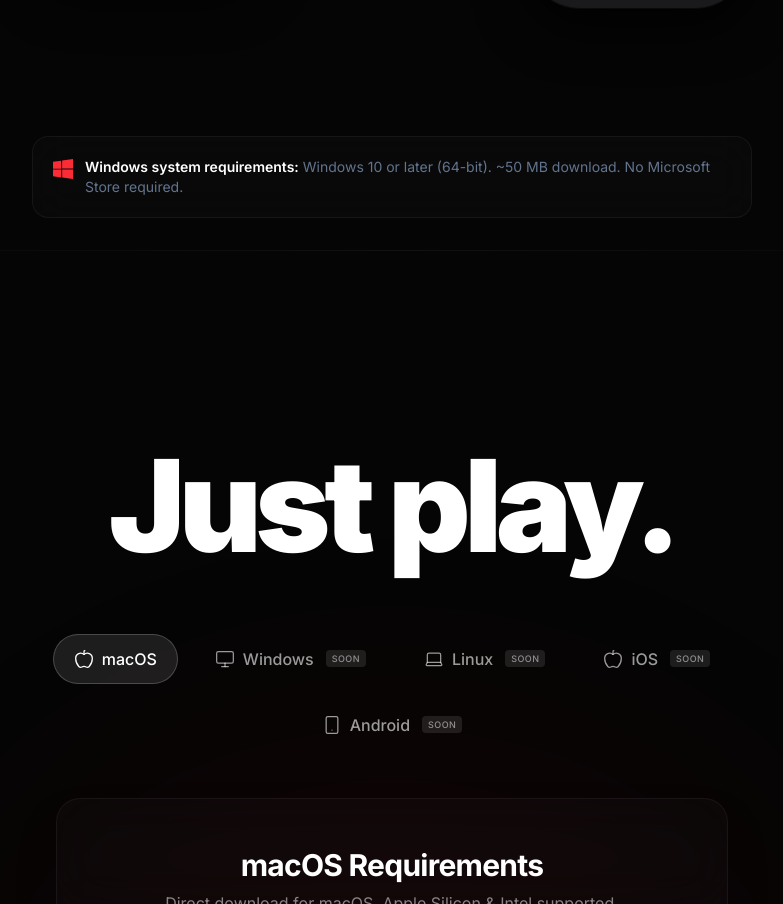
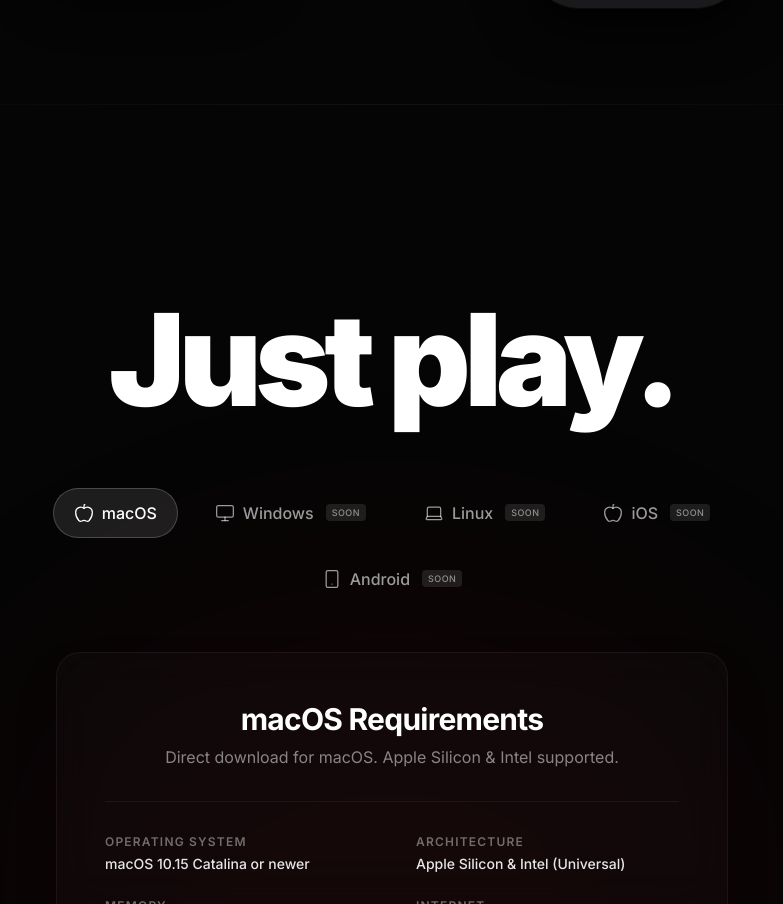
Before and after one commit to ppplayermusic/website, a Next.js app: page /en/download in a window 1280 px wide. Shown: the part 2426-3330 px from the top of the page, without its empty margins (248-1031 px from the left). Built offline with nearby package versions, Linux system fonts and the light colour scheme.

Commit message:
refactor: remove system requirements section from download page

```diff
--- a/app/[locale]/download/page.tsx
+++ b/app/[locale]/download/page.tsx
@@ -63,20 +63,6 @@
         {/* Visual composition */}
         <PlatformsSection />
 
-        {/* System requirements note */}
-        <section className="py-8">
-          <div className="max-w-3xl mx-auto px-4 sm:px-6">
-            <div className="glass rounded-2xl p-5 border border-white/8 text-sm text-slate-500 flex items-start gap-3">
-              <svg viewBox="0 0 24 24" fill="currentColor" className="w-5 h-5 text-red-500 mt-0.5 flex-shrink-0">
-                <path d="M0 3.449L9.75 2.1v9.451H0m10.949-9.602L24 0v11.4H10.949M0 12.6h9.75v9.451L0 20.699M10.949 12.6H24V24l-12.9-1.801" />
-              </svg>
-              <div>
-                <span className="text-white font-semibold">{t("windowsReqLabel")}</span>{' '}
-                {t("windowsReqDesc")}
-              </div>
-            </div>
-          </div>
-        </section>
 
         {/* Final CTA */}
         <DownloadCTA />
```
